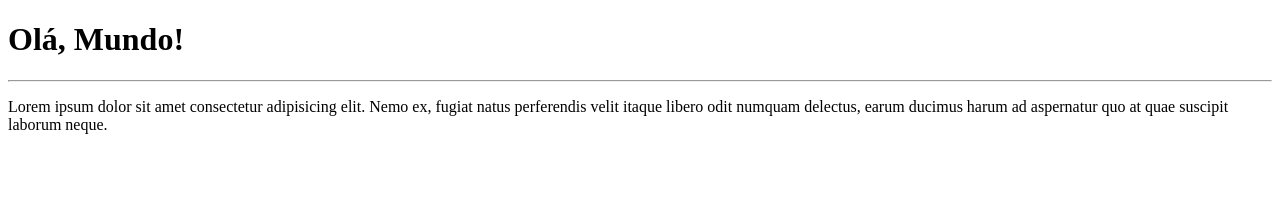
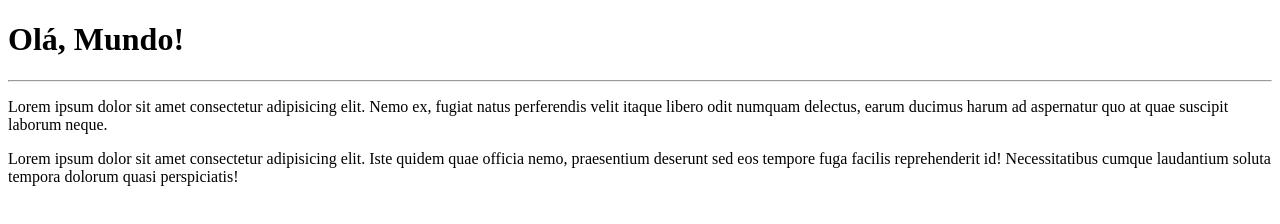
Before and after one commit to WashinRibeiro/Ola-Mundo, a plain HTML site: page site-exemplo/index.html in a window 1280 px wide. Drawn offline with Linux system fonts and the light colour scheme.

Commit message:
Adicionei um parágrafo

```diff
--- a/site-exemplo/index.html
+++ b/site-exemplo/index.html
@@ -9,5 +9,6 @@
     <h1>Olá, Mundo!</h1>
     <hr>
     <p>Lorem ipsum dolor sit amet consectetur adipisicing elit. Nemo ex, fugiat natus perferendis velit itaque libero odit numquam delectus, earum ducimus harum ad aspernatur quo at quae suscipit laborum neque.</p>
+    <p>Lorem ipsum dolor sit amet consectetur adipisicing elit. Iste quidem quae officia nemo, praesentium deserunt sed eos tempore fuga facilis reprehenderit id! Necessitatibus cumque laudantium soluta tempora dolorum quasi perspiciatis!</p>
 </body>
 </html>
```
